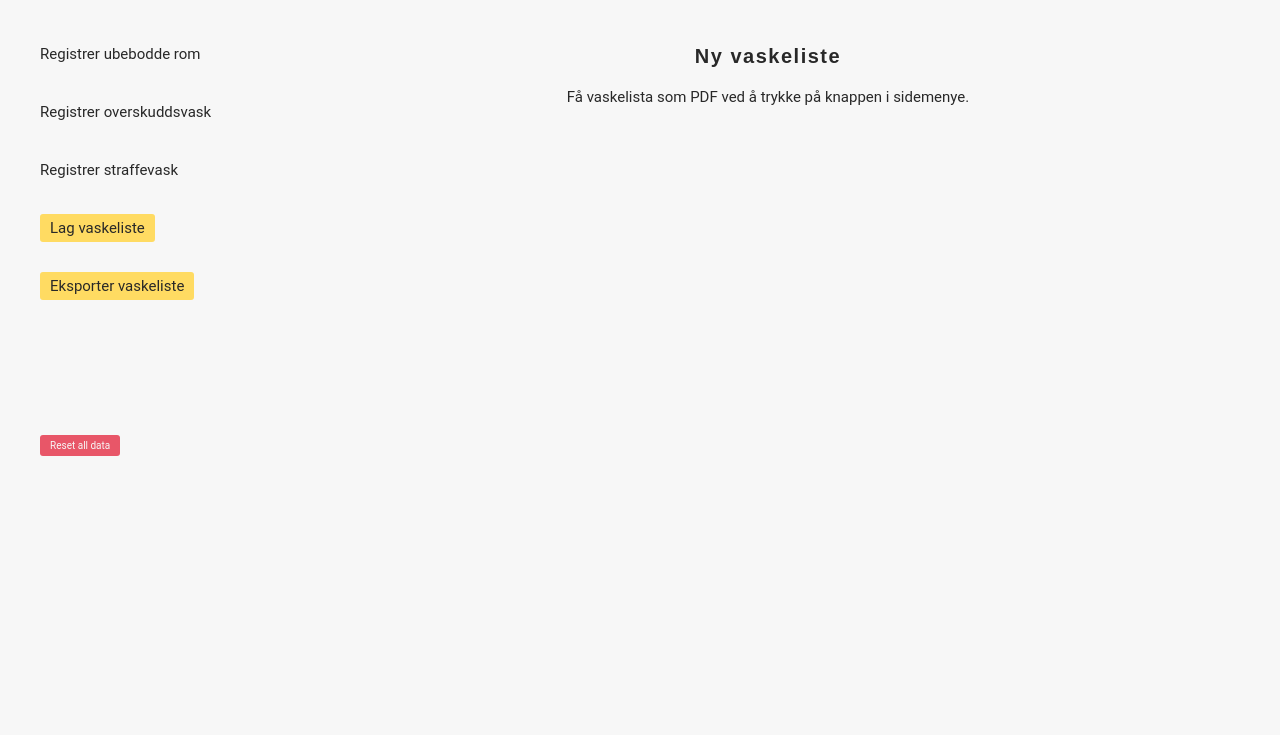
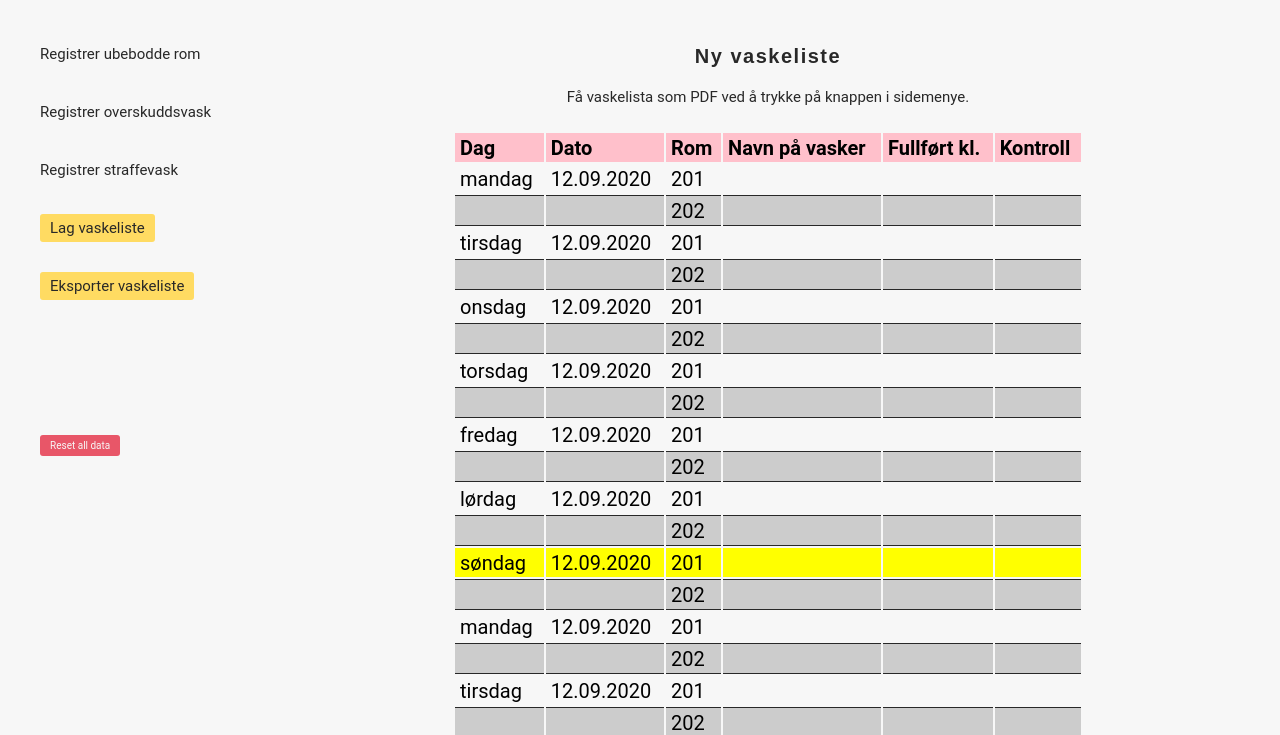
Before and after one commit to emlie/tb-vaskeliste-maker, a plain HTML site: page index.html in a window 1280 px wide. Both pictures are taken after a click on the link "Lag vaskeliste". Shown: the part 65-800 px from the top of the page. Drawn offline with Linux system fonts and the light colour scheme.

Commit message:
basic table

```diff
--- a/index.html
+++ b/index.html
@@ -55,13 +55,21 @@
         </form>
       </div>
 
-      <div id="el-make" class="subcontent hide">
+      <div id="el-make" class="subcontent">
         <h1>ny vaskeliste</h1>
         <p>Få vaskelista som PDF ved å trykke på knappen i sidemenye.</p>
-        <table>
+        <table class="margin-top">
           <thead>
-            <th></th>
+            <th>dag</th>
+            <th>dato</th>
+            <th>rom</th>
+            <th>navn på vasker</th>
+            <th>fullført kl.</th>
+            <th>kontroll</th>
           </thead>
+          <tbody>
+            <!-- insert with jS -->
+          </tbody>
         </table>
       </div>
     </div>
--- a/scripts.js
+++ b/scripts.js
@@ -7,6 +7,7 @@ let elContent = document.querySelector('.content');
 let allSubcontent = document.querySelectorAll('.subcontent');
 let formStraff = document.querySelector('#formStraff');
 let btnStraff = document.querySelector('#btnStraff');
+let tbody = document.querySelector('tbody');
 
 let db = firebase.database();
 let floorsNum = [2, 3, 4, 5, 6];
@@ -114,6 +115,61 @@ function toggleContent() {
 }
 
 function makeVaskeliste() {
+  let numWeeks = 3;
+  let allDays = [
+    'mandag',
+    'tirsdag',
+    'onsdag',
+    'torsdag',
+    'fredag',
+    'lørdag',
+    'søndag'
+  ];
+
+  // console.log(allTableRows);
+
+  // fill table
+  // tbody.innerHTML += `d`;
+  for (let i = 0; i < numWeeks; i++) {
+    allDays.forEach((day) => {
+      tbody.innerHTML += `
+      <tr>
+        <td>${day}</td>
+        <td>12.09.2020</td>
+        <td>201</td>
+        <td><!-- empty --></td>
+        <td><!-- empty --></td>
+        <td><!-- empty --></td>
+      </tr>
+      <tr>
+        <td class="border-top-bottom"><!-- empty --></td>
+        <td class="border-top-bottom"><!-- empty --></td>
+        <td class="border-top-bottom">202</td>
+        <td class="border-top-bottom"><!-- empty --></td>
+        <td class="border-top-bottom"><!-- empty --></td>
+        <td class="border-top-bottom"><!-- empty --></td>
+      </tr>
+      `;
+    });
+  }
+
+  let allTableRows = document.querySelectorAll('tr');
+
+  // every other row is dark gray
+  for (let i = 0; i < allTableRows.length; i++) {
+    if (i % 2 == 0) {
+      allTableRows[i].classList.add('gray-back');
+    }
+
+    if (allTableRows[i].firstElementChild.innerHTML == 'søndag') {
+      allTableRows[i].classList.add('yellow-back');
+      allTableRows[i].classList.add('bold-border-bottom');
+    }
+  }
+
+  // style thead
+  allTableRows[0].classList.add('pink-back');
+
   console.log('make vaskeliste');
 }
 
--- a/style.css
+++ b/style.css
@@ -174,6 +174,10 @@ h1 {
   letter-spacing: calc(var(--space)*0.15);
 }
 
+h1::first-letter {
+  text-transform: uppercase;
+}
+
 p {
   font-family: var(--main-ff-ss-3);
   font-weight: normal;
@@ -186,8 +190,57 @@ p {
   text-decoration: none;
 }
 
-h1::first-letter {
+table {
+  width: 50vw;
+  height: auto;
+
+  padding: calc(var(--space)*0.5)
+           calc(var(--space)*0.5)
+           calc(var(--space)*0)
+           calc(var(--space)*0.5);
+
+  /* border: 1px solid red; */
+
+  font-family: var(--main-ff-ss-3);
+  font-weight: normal;
+  font-style: normal;
+
+  color: var(--almost-black);
+
+  text-align: left;
+  text-decoration: none;
+}
+
+table thead {
+  background: pink;
+}
+
+table thead th {
+  padding: calc(var(--space)*0.25)
+           calc(var(--space)*0.5);
+
+  /* border-bottom: 1px solid blue; */
+
+  font-family: inherit;
+  font-size: 2rem;
+}
+
+table thead th::first-letter {
   text-transform: uppercase;
+}
+
+table tbody tr td {
+  padding: calc(var(--space)*0.25)
+           calc(var(--space)*0.5);
+
+  /* border-bottom: 1px solid var(--almost-black); */
+
+  font-family: inherit;
+  font-size: 2rem;
+}
+
+.margin-top {
+  margin-top: calc(var(--space)*2);
 }
 
 .space-top {
@@ -311,3 +364,24 @@ h1::first-letter {
 .hide {
   display: none;
 }
+
+.gray-back {
+  background: var(--gray);
+}
+
+.pink-back {
+  background: pink;
+}
+
+.yellow-back {
+  background: yellow;
+}
+
+.border-top-bottom {
+  border-top: 1px solid var(--almost-black);
+  border-bottom: 1px solid var(--almost-black);
+}
+
+.bold-border-bottom {
+  border-bottom: 5px solid var(--almost-black);
+}
```
